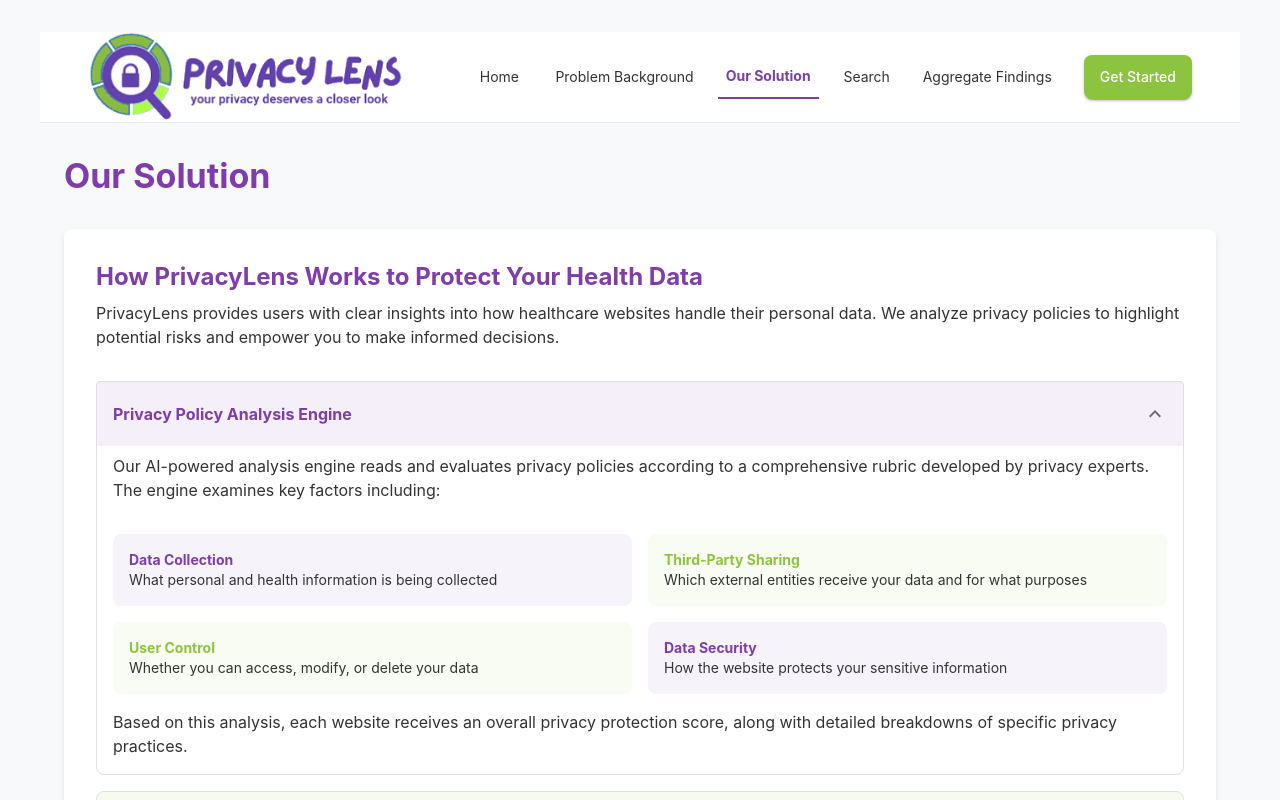
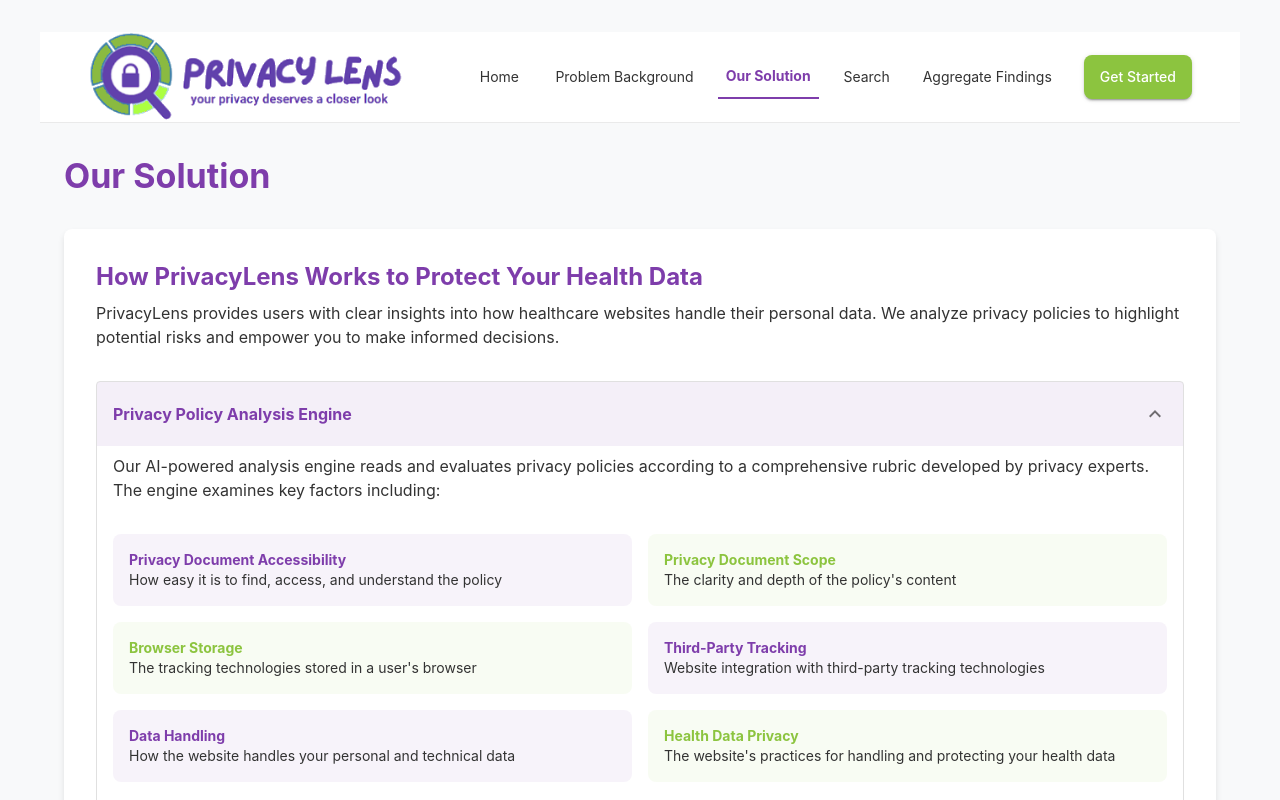
Before and after one commit to premradhakrishnan/PrivacyLensApp, a React (Vite) app: page /solution in a window 1280 px wide. Shown: the top 800 px of the page. Built offline with nearby package versions, Linux system fonts and the light colour scheme.

Commit message:
Updated text about our rubric

```diff
--- a/src/components/sections/OurSolutionSection.jsx
+++ b/src/components/sections/OurSolutionSection.jsx
@@ -53,40 +53,60 @@ const OurSolutionSection = () => {
                 <Grid item xs={12} md={6}>
                   <Box sx={{ p: 2, bgcolor: `${brandColors.purple}10`, borderRadius: 2 }}>
                     <Typography variant="body2" fontWeight="bold" color={brandColors.purple}>
-                      Data Collection
+                      Privacy Document Accessibility
                     </Typography>
                     <Typography variant="body2">
-                      What personal and health information is being collected
+                      How easy it is to find, access, and understand the policy
                     </Typography>
                   </Box>
                 </Grid>
                 <Grid item xs={12} md={6}>
                   <Box sx={{ p: 2, bgcolor: `${brandColors.green}10`, borderRadius: 2 }}>
                     <Typography variant="body2" fontWeight="bold" color={brandColors.green}>
-                      Third-Party Sharing
+                      Privacy Document Scope
                     </Typography>
                     <Typography variant="body2">
-                      Which external entities receive your data and for what purposes
+                      The clarity and depth of the policy's content
                     </Typography>
                   </Box>
                 </Grid>
                 <Grid item xs={12} md={6}>
                   <Box sx={{ p: 2, bgcolor: `${brandColors.green}10`, borderRadius: 2 }}>
                     <Typography variant="body2" fontWeight="bold" color={brandColors.green}>
-                      User Control
+                      Browser Storage
                     </Typography>
                     <Typography variant="body2">
-                      Whether you can access, modify, or delete your data
+                      The tracking technologies stored in a user's browser
                     </Typography>
                   </Box>
                 </Grid>
                 <Grid item xs={12} md={6}>
                   <Box sx={{ p: 2, bgcolor: `${brandColors.purple}10`, borderRadius: 2 }}>
                     <Typography variant="body2" fontWeight="bold" color={brandColors.purple}>
-                      Data Security
+                      Third-Party Tracking
                     </Typography>
                     <Typography variant="body2">
-                      How the website protects your sensitive information
+                     Website integration with third-party tracking technologies
+                    </Typography>
+                  </Box>
+                </Grid>
+                <Grid item xs={12} md={6}>
+                  <Box sx={{ p: 2, bgcolor: `${brandColors.purple}10`, borderRadius: 2 }}>
+                    <Typography variant="body2" fontWeight="bold" color={brandColors.purple}>
+                      Data Handling
+                    </Typography>
+                    <Typography variant="body2">
+                      How the website handles your personal and technical data
+                    </Typography>
+                  </Box>
+                </Grid>
+                <Grid item xs={12} md={6}>
+                  <Box sx={{ p: 2, bgcolor: `${brandColors.green}10`, borderRadius: 2 }}>
+                    <Typography variant="body2" fontWeight="bold" color={brandColors.green}>
+                      Health Data Privacy
+                    </Typography>
+                    <Typography variant="body2">
+                      The website's practices for handling and protecting your health data
                     </Typography>
                   </Box>
                 </Grid>
@@ -122,7 +142,7 @@ const OurSolutionSection = () => {
                 </Typography>
                 <Typography variant="body1" paragraph sx={{ display: 'flex', alignItems: 'center' }}>
                   <Box sx={{ mr: 2, width: 8, height: 8, borderRadius: '50%', bgcolor: brandColors.purple }}/>
-                  Displays color-coded privacy ratings (Strong, Moderate, or Weak) next to each result
+                  Displays color-coded privacy ratings (Weak, Moderate, Strong) next to each result
                 </Typography>
                 <Typography variant="body1" sx={{ display: 'flex', alignItems: 'center' }}>
                   <Box sx={{ mr: 2, width: 8, height: 8, borderRadius: '50%', bgcolor: brandColors.purple }}/>
@@ -158,38 +178,45 @@ const OurSolutionSection = () => {
                   </Grid>
 
                   <Grid item xs={8}>
-                    <Typography variant="body2">Data Collection Practices</Typography>
+                    <Typography variant="body2">Privacy Document Accessibility</Typography>
                   </Grid>
                   <Grid item xs={4}>
-                    <Typography variant="body2">25%</Typography>
+                    <Typography variant="body2">12%</Typography>
                   </Grid>
 
                   <Grid item xs={8}>
-                    <Typography variant="body2">Third-Party Sharing</Typography>
-                  </Grid>
-                  <Grid item xs={4}>
-                    <Typography variant="body2">30%</Typography>
-                  </Grid>
-
-                  <Grid item xs={8}>
-                    <Typography variant="body2">User Control & Rights</Typography>
+                    <Typography variant="body2">Privacy Document Scope</Typography>
                   </Grid>
                   <Grid item xs={4}>
                     <Typography variant="body2">20%</Typography>
                   </Grid>
 
                   <Grid item xs={8}>
-                    <Typography variant="body2">Data Security Measures</Typography>
+                    <Typography variant="body2">Browser Storage</Typography>
                   </Grid>
                   <Grid item xs={4}>
                     <Typography variant="body2">15%</Typography>
                   </Grid>
 
                   <Grid item xs={8}>
-                    <Typography variant="body2">Policy Clarity & Accessibility</Typography>
+                    <Typography variant="body2">Third-Party Tracking</Typography>
                   </Grid>
                   <Grid item xs={4}>
-                    <Typography variant="body2">10%</Typography>
+                    <Typography variant="body2">18%</Typography>
+                  </Grid>
+
+                  <Grid item xs={8}>
+                    <Typography variant="body2">Data Handling</Typography>
+                  </Grid>
+                  <Grid item xs={4}>
+                    <Typography variant="body2">20%</Typography>
+                  </Grid>
+
+                  <Grid item xs={8}>
+                    <Typography variant="body2">Health Data Policy</Typography>
+                  </Grid>
+                  <Grid item xs={4}>
+                    <Typography variant="body2">15%</Typography>
                   </Grid>
                 </Grid>
               </Box>
@@ -202,16 +229,16 @@ const OurSolutionSection = () => {
                 <Grid item xs={12} md={4}>
                   <Box sx={{
                     p: 2,
-                    bgcolor: 'rgba(46, 125, 50, 0.1)',
+                    bgcolor: 'rgba(198, 40, 40, 0.1)',
                     borderRadius: 2,
-                    border: '1px solid rgba(46, 125, 50, 0.3)'
+                    border: '1px solid rgba(198, 40, 40, 0.3)'
                   }}>
-                    <Typography variant="body1" fontWeight="bold" color="#2e7d32" gutterBottom>
-                      Strong (80-100%)
+                    <Typography variant="body1" fontWeight="bold" color="#c62828" gutterBottom>
+                      Weak (0-29%)
                     </Typography>
                     <Typography variant="body2">
-                      Websites with transparent policies that minimize data collection, limit third-party
-                      sharing, and give users strong control over their information.
+                      Websites with significant privacy concerns, including excessive data collection,
+                      broad third-party sharing, and limited user control.
                     </Typography>
                   </Box>
                 </Grid>
@@ -223,7 +250,7 @@ const OurSolutionSection = () => {
                     border: '1px solid rgba(249, 168, 37, 0.3)'
                   }}>
                     <Typography variant="body1" fontWeight="bold" color="#f9a825" gutterBottom>
-                      Moderate (50-79%)
+                      Moderate (30-74%)
                     </Typography>
                     <Typography variant="body2">
                       Websites with adequate privacy protections but with some concerning practices
@@ -234,16 +261,16 @@ const OurSolutionSection = () => {
                 <Grid item xs={12} md={4}>
                   <Box sx={{
                     p: 2,
-                    bgcolor: 'rgba(198, 40, 40, 0.1)',
+                    bgcolor: 'rgba(46, 125, 50, 0.1)',
                     borderRadius: 2,
-                    border: '1px solid rgba(198, 40, 40, 0.3)'
+                    border: '1px solid rgba(46, 125, 50, 0.3)'
                   }}>
-                    <Typography variant="body1" fontWeight="bold" color="#c62828" gutterBottom>
-                      Weak (0-49%)
+                    <Typography variant="body1" fontWeight="bold" color="#2e7d32" gutterBottom>
+                      Strong (75-100%)
                     </Typography>
                     <Typography variant="body2">
-                      Websites with significant privacy concerns, including excessive data collection,
-                      broad third-party sharing, and limited user control.
+                      Websites with transparent policies that minimize data collection, limit third-party
+                      sharing, and give users strong control over their information.
                     </Typography>
                   </Box>
                 </Grid>
```
